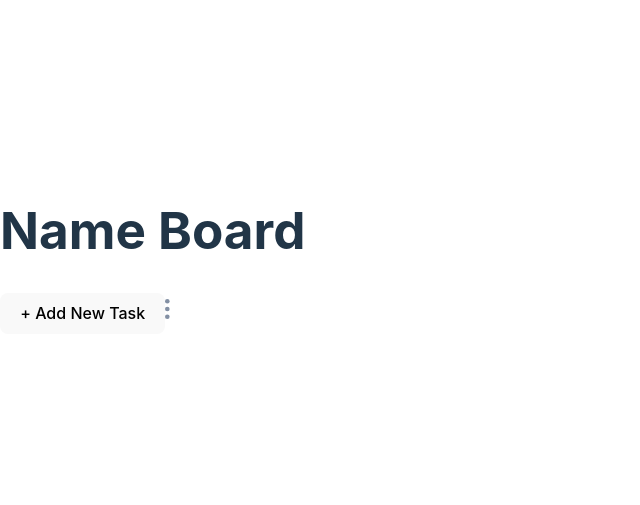
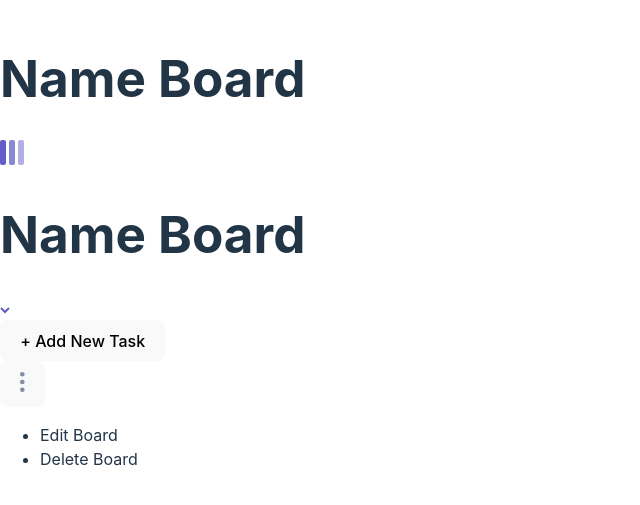
Before and after one commit to Samuel-Amaro/kanban-web-app, a React (Vite) app: page / in a window 1280 px wide. Shown: the part 149-654 px from the top of the page, without its empty margins (0-640 px from the left). Built offline with nearby package versions, Linux system fonts and the light colour scheme.

Commit message:
[feat]: componentes de icon svg é adicionando elementos html no componente header

```diff
--- a/src/components/Header/index.tsx
+++ b/src/components/Header/index.tsx
@@ -1,15 +1,61 @@
 import Button from "../Button";
 import Heading from "../Heading";
+import ChevronDown from "../Icons/ChevronDown";
+import LogoMobile from "../Icons/LogoMobile";
 import VerticalEllipsis from "../Icons/VerticalEllipsis";
 
+//TODO: ADICIONAR INTERATIVIDADE VIA MOUSE E TECLADO
+//TODO: ADICIONAR LOGICA DE ESTADO
+
 export default function Header() {
-    return(
-        <header className="header">
-            <Heading level={1} className="header__name-board">Name Board</Heading>
-            <div className="header__container">
-                <Button type="button" size="l" variant="primary">+ Add New Task</Button>
-                <VerticalEllipsis />
-            </div>
-        </header>
+    return (
+      <header className="header">
+        {/*mostrar somente a partir de dispositivos como tablets e desktops*/}
+        <Heading level={1} className="header__name-board">
+          Name Board
+        </Heading>
+        {/*mostrar somente em layout mobile*/}
+        <div className="header__group">
+          <LogoMobile />
+          <div className="header__container">
+            <Heading level={1} className="header__name-board">
+              Name Board
+            </Heading>
+            <ChevronDown />
+          </div>
+        </div>
+        {/*--------*/}
+        <div className="header__container">
+          <Button type="button" size="l" variant="primary" title="Add New Task">
+            + Add New Task
+          </Button>
+          {/*button menu to actions board*/}
+          <div className="header__menu-button-board">
+            <button
+              type="button"
+              className="header__btn-board"
+              title="Show options for current board"
+              id="menubutton1"
+              aria-haspopup="true"
+              aria-controls="menu1"
+            >
+              <VerticalEllipsis />
+            </button>
+            <ul
+              id="menu1"
+              role="menu"
+              aria-labelledby="menubutton1"
+              className="header__menu-board"
+            >
+              <li role="menuitem" className="header__menu-item">
+                Edit Board
+              </li>
+              <li role="menuitem" className="header__menu-item">
+                Delete Board
+              </li>
+            </ul>
+          </div>
+        </div>
+      </header>
     );
 }
--- /dev/null
+++ b/src/components/Icons/ChevronDown.tsx
@@ -0,0 +1,7 @@
+export default function ChevronDown() {
+    return (
+      <svg width="10" height="7" xmlns="http://www.w3.org/2000/svg">
+        <path stroke="#635FC7" strokeWidth="2" fill="none" d="m1 1 4 4 4-4" />
+      </svg>
+    );
+}
--- /dev/null
+++ b/src/components/Icons/LogoMobile.tsx
@@ -0,0 +1,11 @@
+export default function LogoMobile() {
+  return (
+    <svg width="24" height="25" xmlns="http://www.w3.org/2000/svg">
+      <g fill="#635FC7" fillRule="evenodd">
+        <rect width="6" height="25" rx="2" />
+        <rect opacity=".75" x="9" width="6" height="25" rx="2" />
+        <rect opacity=".5" x="18" width="6" height="25" rx="2" />
+      </g>
+    </svg>
+  );
+}
```
Also changed, not shown: src/components/Icons/ChevronUp.tsx (added, +7 -0 lines).
